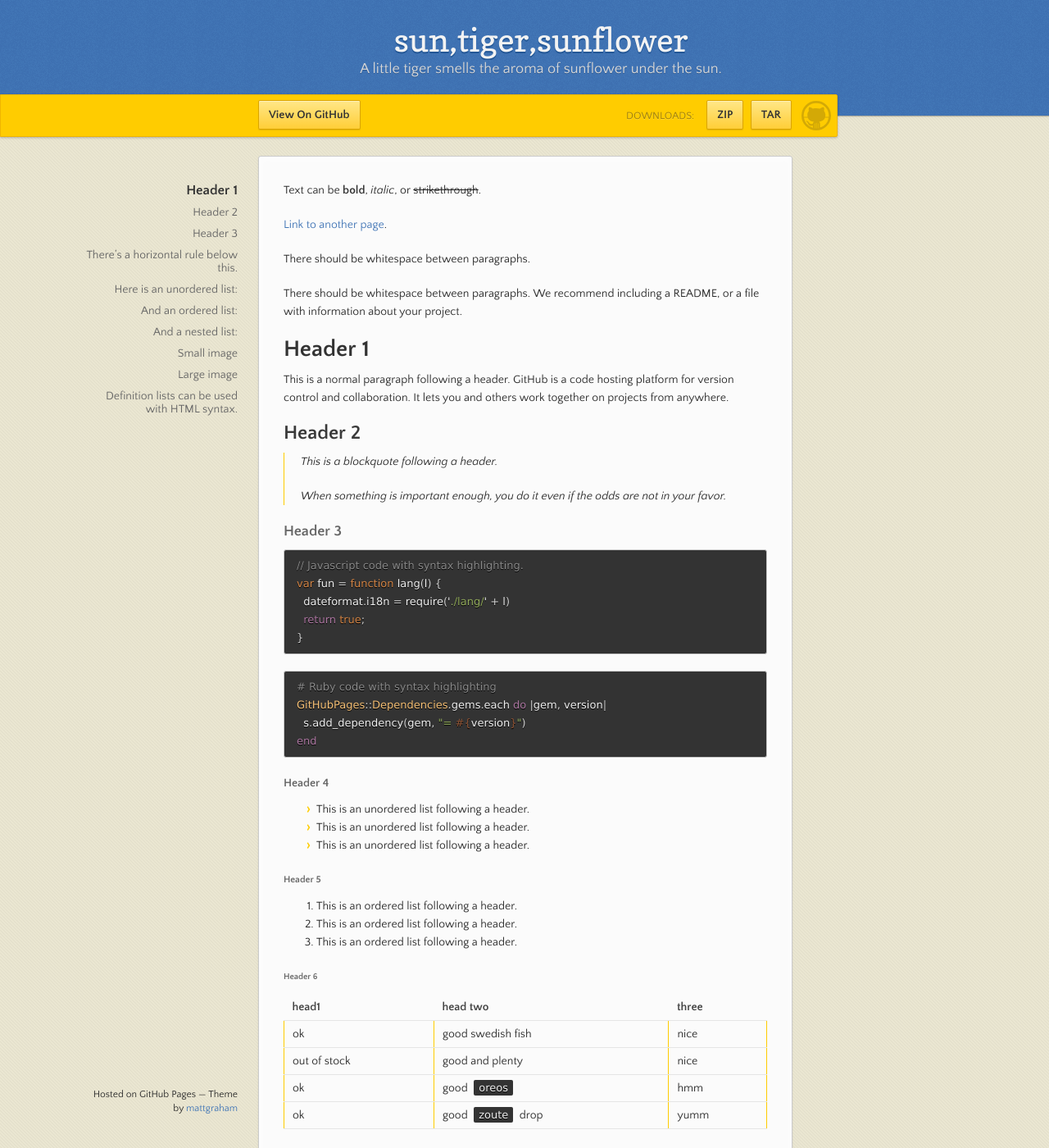
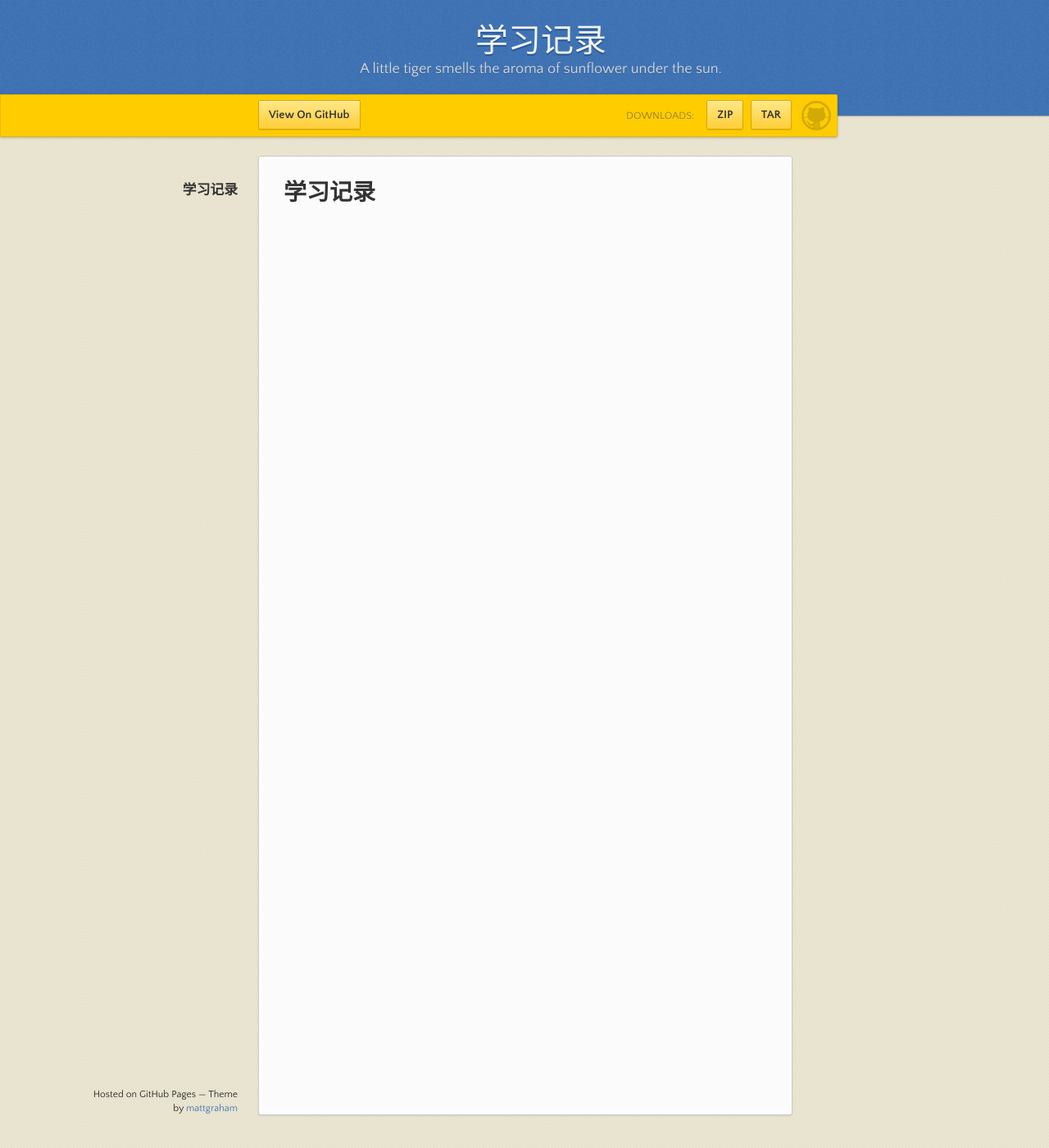
Before and after one commit to lanlanxiyiji/lanlanxiyiji.github.io, a Jekyll site: the page built from index.md, in a window 1280 px wide and 1400 px high. Shown: the whole window at 82% size. Built offline with Jekyll 4.4.1, drawn with Linux system fonts in a browser that asks for light colours; our own code applies the rules of GitHub Pages for plain Markdown files; some of the changed text lies outside the part shown.

Commit message:
Update index.md

````diff
--- a/index.md
+++ b/index.md
@@ -2,122 +2,4 @@
 layout: default
 ---
 
-Text can be **bold**, _italic_, or ~~strikethrough~~.
-
-[Link to another page](./another-page.html).
-
-There should be whitespace between paragraphs.
-
-There should be whitespace between paragraphs. We recommend including a README, or a file with information about your project.
-
-# Header 1
-
-This is a normal paragraph following a header. GitHub is a code hosting platform for version control and collaboration. It lets you and others work together on projects from anywhere.
-
-## Header 2
-
-> This is a blockquote following a header.
->
-> When something is important enough, you do it even if the odds are not in your favor.
-
-### Header 3
-
-```js
-// Javascript code with syntax highlighting.
-var fun = function lang(l) {
-  dateformat.i18n = require('./lang/' + l)
-  return true;
-}
-```
-
-```ruby
-# Ruby code with syntax highlighting
-GitHubPages::Dependencies.gems.each do |gem, version|
-  s.add_dependency(gem, "= #{version}")
-end
-```
-
-#### Header 4
-
-*   This is an unordered list following a header.
-*   This is an unordered list following a header.
-*   This is an unordered list following a header.
-
-##### Header 5
-
-1.  This is an ordered list following a header.
-2.  This is an ordered list following a header.
-3.  This is an ordered list following a header.
-
-###### Header 6
-
-| head1        | head two          | three |
-|:-------------|:------------------|:------|
-| ok           | good swedish fish | nice  |
-| out of stock | good and plenty   | nice  |
-| ok           | good `oreos`      | hmm   |
-| ok           | good `zoute` drop | yumm  |
-
-### There's a horizontal rule below this.
-
-* * *
-
-### Here is an unordered list:
-
-*   Item foo
-*   Item bar
-*   Item baz
-*   Item zip
-
-### And an ordered list:
-
-1.  Item one
-1.  Item two
-1.  Item three
-1.  Item four
-
-### And a nested list:
-
-- level 1 item
-  - level 2 item
-  - level 2 item
-    - level 3 item
-    - level 3 item
-- level 1 item
-  - level 2 item
-  - level 2 item
-  - level 2 item
-- level 1 item
-  - level 2 item
-  - level 2 item
-- level 1 item
-
-### Small image
-
-![Octocat](https://github.githubassets.com/images/icons/emoji/octocat.png)
-
-### Large image
-
-![Branching](https://guides.github.com/activities/hello-world/branching.png)
-
-
-### Definition lists can be used with HTML syntax.
-
-<dl>
-<dt>Name</dt>
-<dd>Godzilla</dd>
-<dt>Born</dt>
-<dd>1952</dd>
-<dt>Birthplace</dt>
-<dd>Japan</dd>
-<dt>Color</dt>
-<dd>Green</dd>
-</dl>
-
-```
-Long, single-line code blocks should not wrap. They should horizontally scroll if they are too long. This line should be long enough to demonstrate this.
-```
-
-```
-The final element.
-```
+# 学习记录
````
